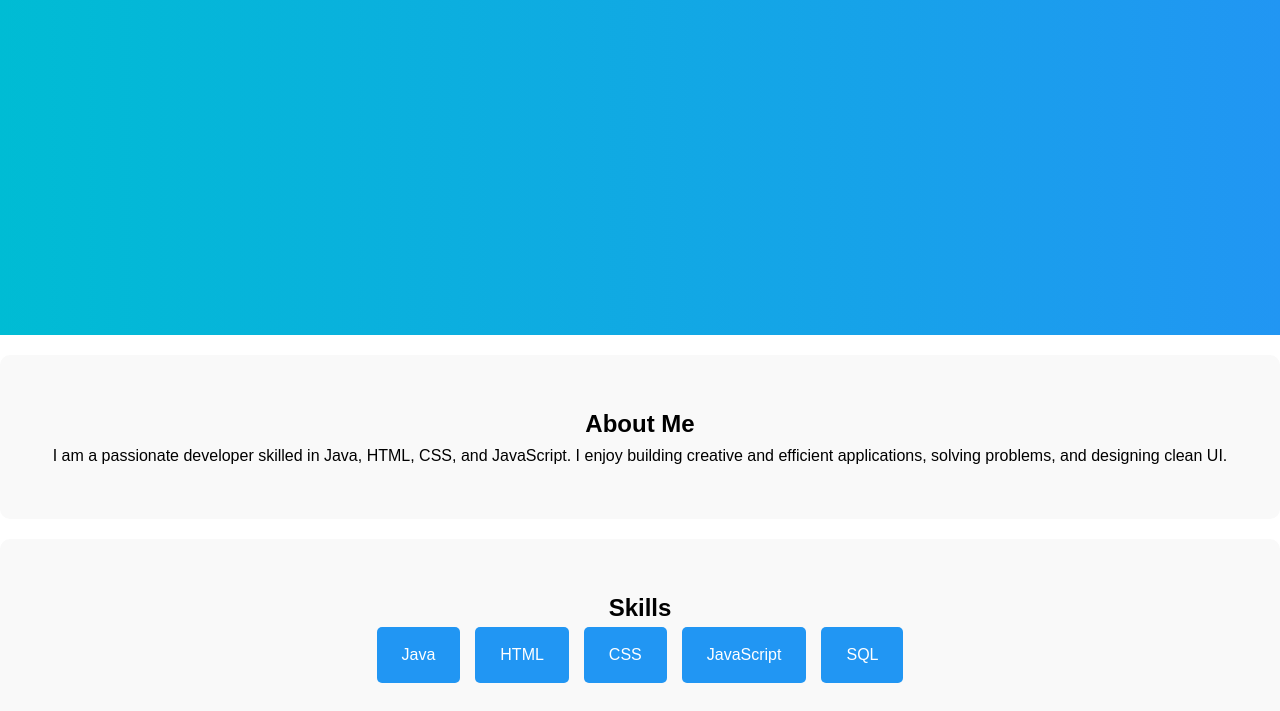
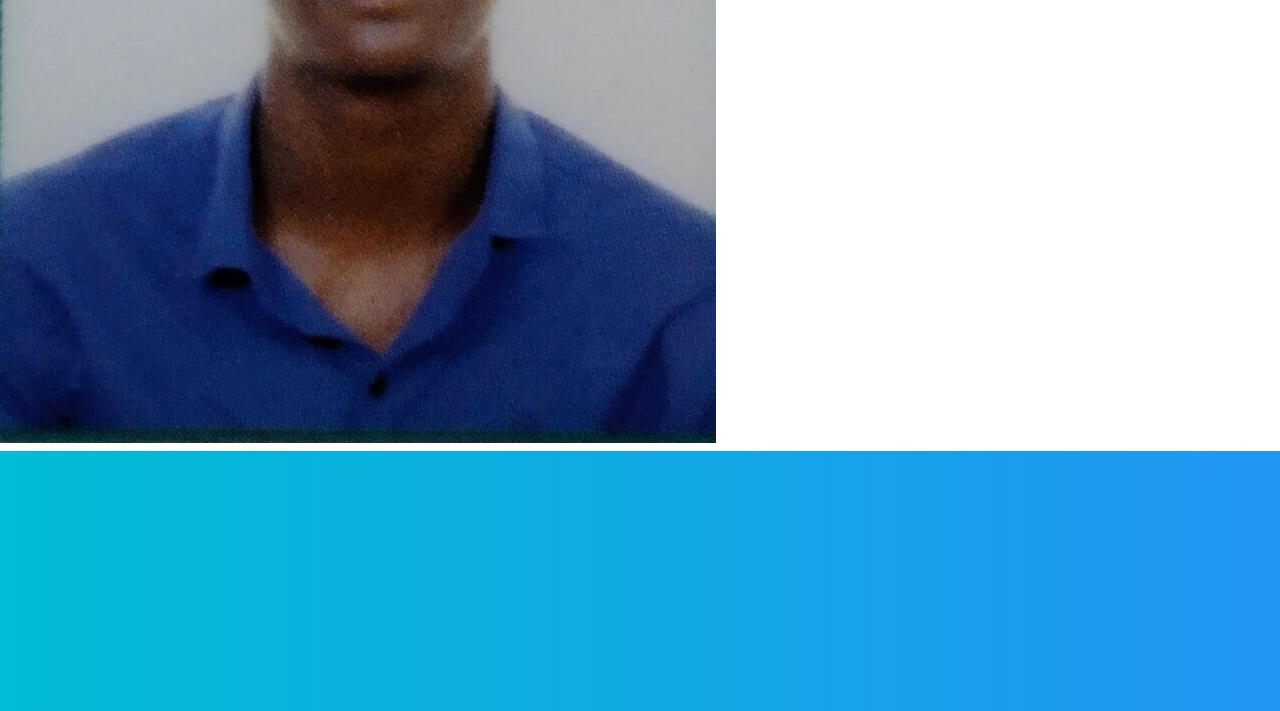
Before and after one commit to 24bcae005-ui/abdul-rahmaan, a plain HTML site: page index.html in a window 1280 px wide. Shown: the part 465-1176 px from the top of the page. Drawn offline with Linux system fonts and the light colour scheme.

Commit message:
Update index.html

```diff
--- a/index.html
+++ b/index.html
@@ -6,6 +6,7 @@
   <link rel="stylesheet" href="./style.css">
 
 </head>
+  <img src="./ABDUL.jpeg.jpeg" alt="Profile Picture" class="profile-picture" id="profileImage" style="margin: 0 1rem 0 0; align-self: flex-start;">
 <body>
 <!-- partial:index.partial.html -->
 <!DOCTYPE html>
```
